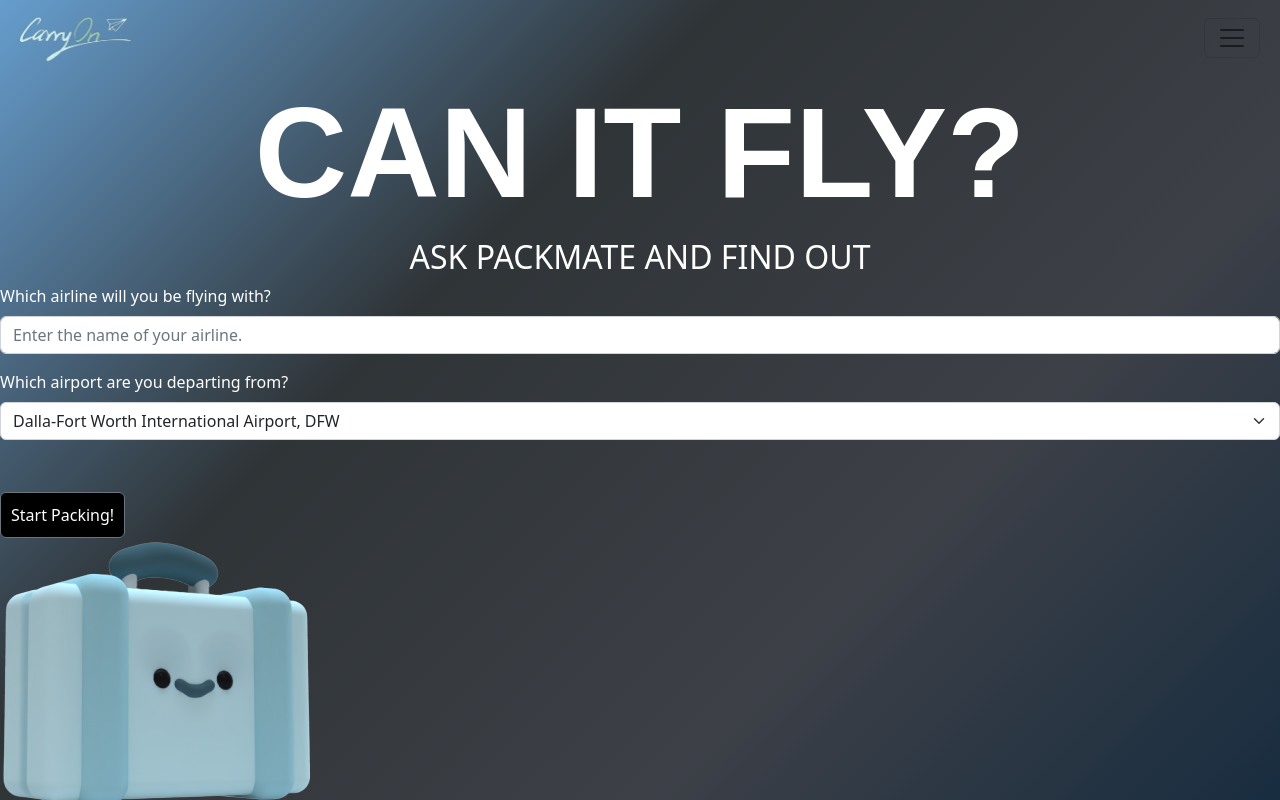
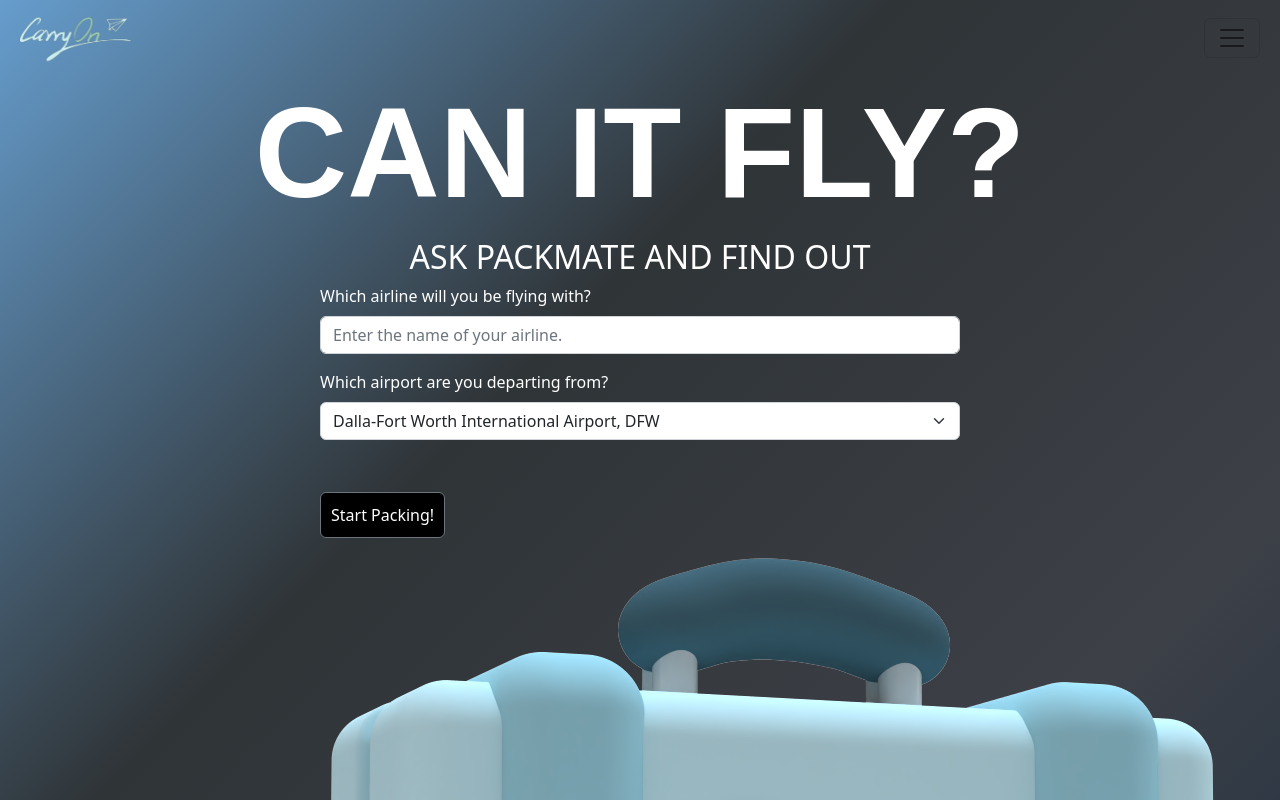
Before and after one commit to peicasey/TAMUHack23, a React (Create React App) app: page / in a window 1280 px wide. Shown: the top 800 px of the page. Built offline with nearby package versions, Linux system fonts and the light colour scheme.

Commit message:
more happy hopefully changes

```diff
--- a/src/App.css
+++ b/src/App.css
@@ -53,6 +53,13 @@ nav {
     background-size: cover;
 } */
 
+.center {
+    display: block;
+    margin-left: auto;
+    margin-right: auto;
+    width: 50%;
+  }
+
 .logo {
     font-size: 18px;
     font-weight: bold;
--- a/src/App.js
+++ b/src/App.js
@@ -20,7 +20,7 @@ function App() {
         <h2 className="text-4xl text-center">
           ASK PACKMATE AND FIND OUT
         </h2>
-        <div>
+        <div className="center">
         <NewTrip />
         <Home />
         <Button color="info" outline>
--- a/src/components/Home.js
+++ b/src/components/Home.js
@@ -1,6 +1,6 @@
 // import React, { useState } from 'react';
 import React from 'react';
-import will from '../assets/Packmate.png'; // gives image path
+import will from '../assets/will_925x782.png'; // gives image path
 
 const Home = () => {
 
```
Also changed, not shown: src/assets/will_925x782.png (added).
